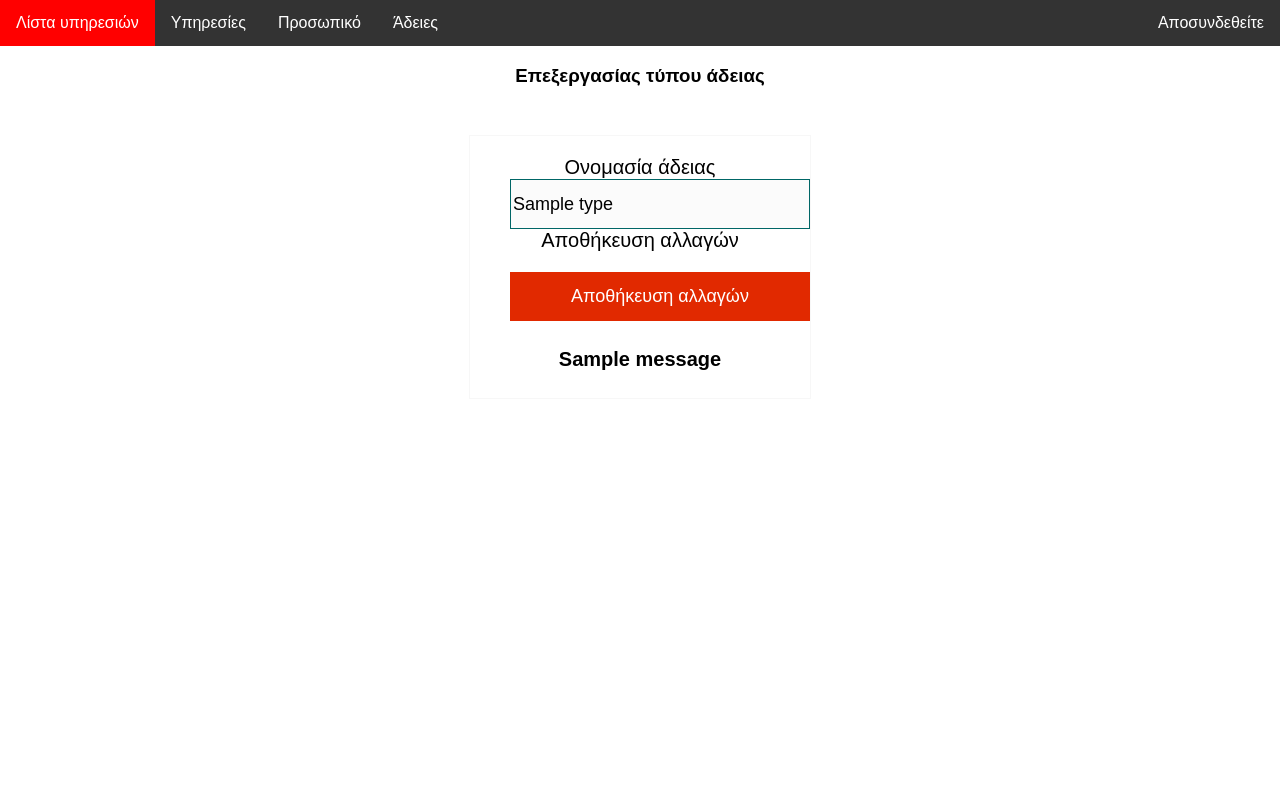
After one commit to knaiskes/duty-schedule, a Flask app: page /editAbsentType/1 in a window 1280 px wide. The commit adds this page. Run offline with Flask 2, Linux system fonts and the light colour scheme; a user stored in the database is signed in; tables that the repository leaves empty hold one stand-in row (values such as "Sample post"); one stand-in notice (Sample message) is shown; some libraries are stand-ins or nearby versions.

Commit message:
Add edit absent type functionality (form, route and template)

```diff
--- a/app.py
+++ b/app.py
@@ -5,7 +5,7 @@ import os.path
 import requests
 from datetime import datetime, timedelta
 from datetime import date
-from forms import RegistrationForm, AddDutyForm, LoginForm, EditDutyForm, EditUserForm, SearchDuty, DateOptions, GenerateDutieForm, AddNewDutyType, EditDutyType, AddAbsentTypeForm, AddAbsentForm, EditAbsentForm
+from forms import RegistrationForm, AddDutyForm, LoginForm, EditDutyForm, EditUserForm, SearchDuty, DateOptions, GenerateDutieForm, AddNewDutyType, EditDutyType, AddAbsentTypeForm, AddAbsentForm, EditAbsentForm, EditAbsentTypeForm
 from models import *
 from flask_login import LoginManager, login_user, login_required, logout_user, current_user
 from helper_functions import encrypt_password, generateDuties
@@ -352,7 +352,6 @@ def editAbsent(id):
 
     return render_template("editAbsent.html", form=form)
 
-
 @app.route("/deleteAbsent/<int:id>", methods=["GET", "POST"])
 @login_required
 def deleteAbsent(id):
@@ -381,6 +380,23 @@ def absent_types_list():
         absent_types_list = Absent_types.query.all()
     return render_template("absent_types_list.html", absent_types_list=absent_types_list)
 
+@app.route("/editAbsentType/<int:id>", methods=["GET", "POST"])
+@login_required
+def editAbsentType(id):
+    form = EditAbsentTypeForm(request.form)
+    absent = Absent_types.query.get_or_404(id)
+
+    if request.method == "GET":
+        form.name.data = absent.name
+
+    if request.method == "POST" and form.validate():
+        absent.name = form.name.data
+
+        db.session.commit()
+        return redirect(url_for("absent_types_list"))
+
+    return render_template("editAbsentType.html", form=form)
+
 @app.route("/deleteAbsentType/<int:id>", methods=["GET", "POST"])
 @login_required
 def deleteAbsentType(id):
--- a/forms.py
+++ b/forms.py
@@ -123,3 +123,8 @@ class EditAbsentForm(FlaskForm):
             get_label=lambda absent_type: absent_type.name)
     days = IntegerField()
     submit = SubmitField("Καταχώρηση άδειας")
+
+class EditAbsentTypeForm(FlaskForm):
+    name = StringField("Ονομασία άδειας", validators=[DataRequired()],
+            render_kw={"placeholder": "Ονομασία άδειας"})
+    submit = SubmitField("Αποθήκευση αλλαγών")
--- a/templates/absent_types_list.html
+++ b/templates/absent_types_list.html
@@ -14,7 +14,7 @@
         {% for absent in absent_types_list %}
         <tr>
             <td>{{ absent.name }}</td>
-            <td><a href="editAbsent/{{absent.id}}"><span style="font-size:35px;color:green;">&#9999</span></a></td>
+            <td><a href="editAbsentType/{{absent.id}}"><span style="font-size:35px;color:green;">&#9999</span></a></td>
             <td><a href="deleteAbsentType/{{absent.id}}"><span style="font-size:35px;color:red;">&#10006</span></a></td>
         </tr>
         {% endfor %}
--- /dev/null
+++ b/templates/editAbsentType.html
@@ -0,0 +1,26 @@
+<title>Επεξεργασία τύπου άδειας</title>
+<style>
+body { text-align: center; }
+</style>
+{% extends "base.html" %}
+
+{% block content %}
+{% from "_formhelpers.html" import render_field %}
+<h3>Επεξεργασίας τύπου άδειας</h3>
+<div id="edit-form">
+    <form method="POST">
+        {{ form.hidden_tag() }}
+        <dl>
+            {{ render_field(form.name)  }}
+            {{ render_field(form.submit)    }}
+        </dl>
+        {% with messages = get_flashed_messages() %}
+        {% if messages %}
+        {% for message in messages %}
+        <h4> {{message}} </h4>
+        {% endfor %}
+        {% endif %}
+        {% endwith %}
+    </form>
+</div>
+{% endblock %}
```
